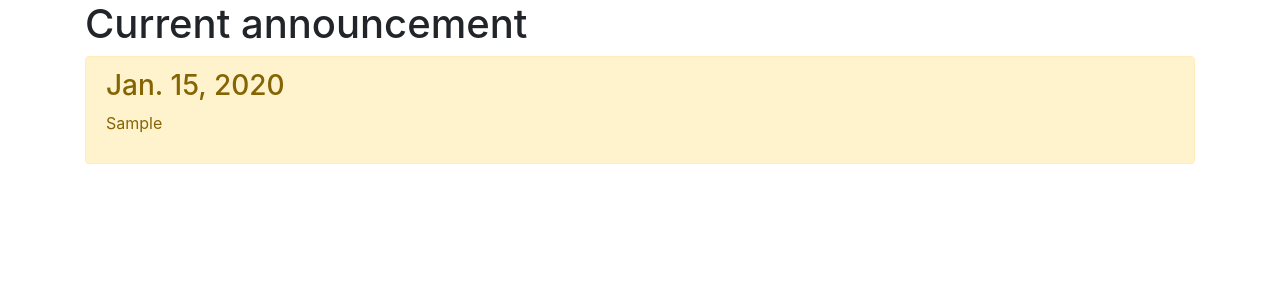
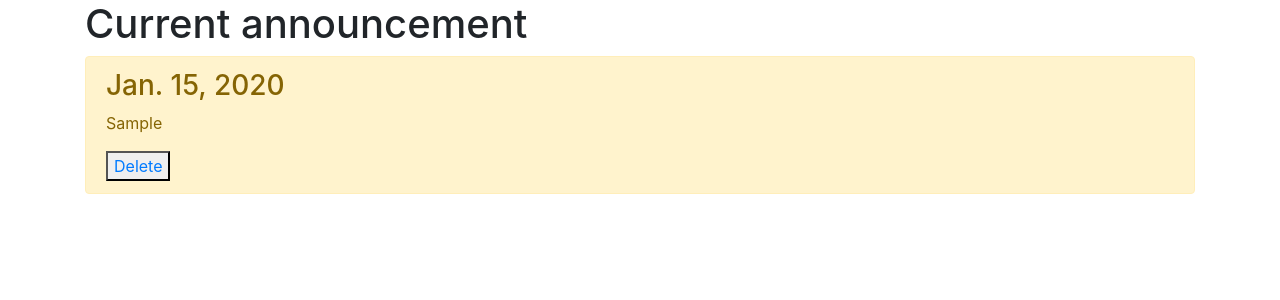
Before and after one commit to irinakulinich3712/english_for_kids, a Django app: template english_courses/main/templates/main/announcements.html in a window 1280 px wide. Shown: the top 300 px of the page. Run offline with Django 3.2, Linux system fonts and the light colour scheme; the template is opened without the code that fills it: values that come from a table or form of the project are taken from there, others are empty; tables that the repository leaves empty hold one stand-in row (values such as "Sample post"); some libraries are stand-ins or nearby versions.

Commit message:
Update announcements.html
Adding a button with link to announcement deletion view function

```diff
--- a/english_courses/main/templates/main/announcements.html
+++ b/english_courses/main/templates/main/announcements.html
@@ -8,6 +8,7 @@
 <div class="alert alert-warning mt-2" >
     <h3>{{ el.created_at }}</h3>
     <p>{{ el.announcement }}</p>
+    <button> <a href="{% url 'delete_announcement' el.id %}">Delete</a> </button>
 </div>
 {% endfor %}
 {% else %}
```
